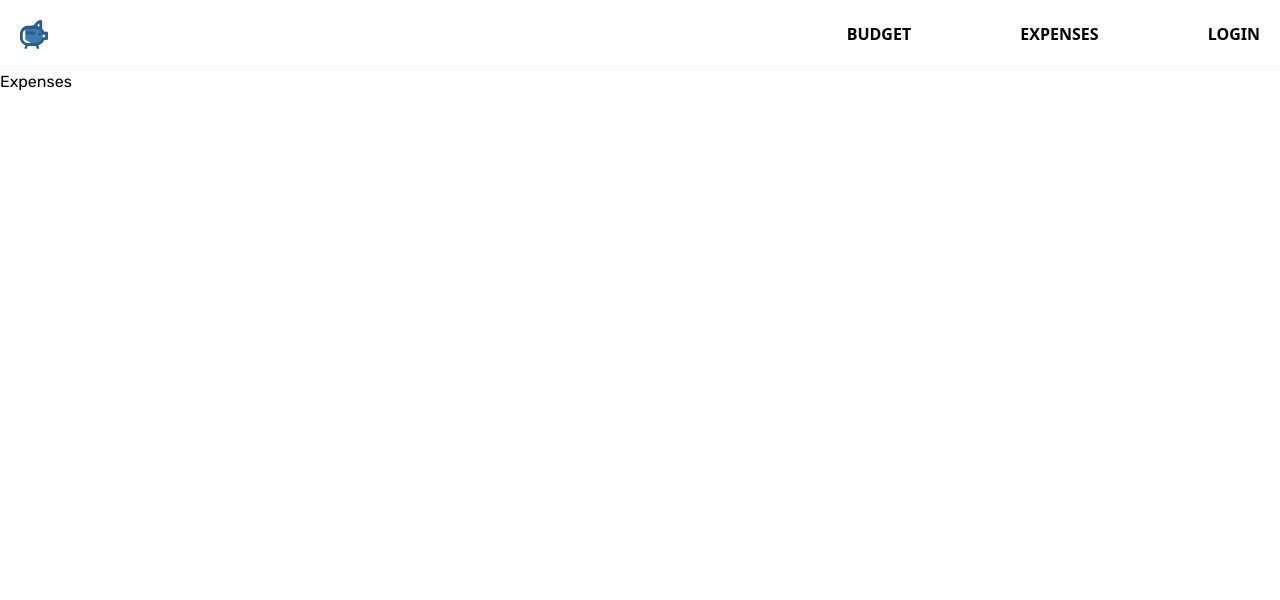
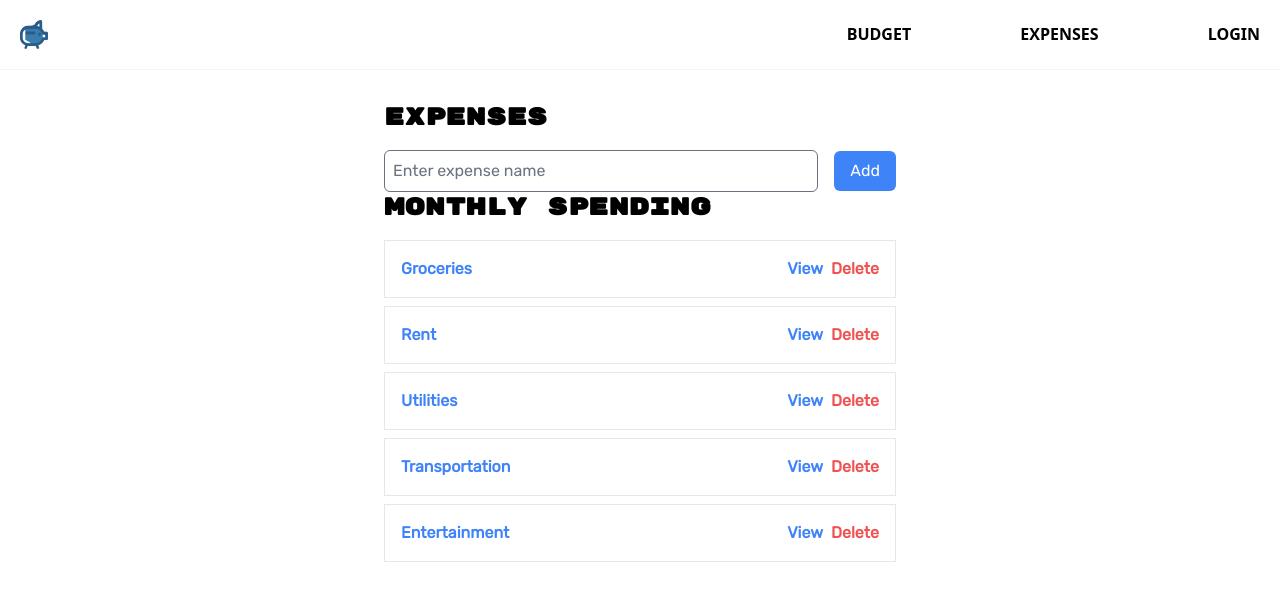
Before and after one commit to bdaly101/Budget_Buddy, a React (Vite) app in the folder client/: page /expenses in a window 1280 px wide. Shown: the top 600 px of the page. Built offline with nearby package versions, Linux system fonts and the light colour scheme.

Commit message:
created the expense and single expense page.

```diff
--- a/client/src/pages/Expenses.jsx
+++ b/client/src/pages/Expenses.jsx
@@ -1,10 +1,151 @@
+import React, { useState, useEffect } from 'react';
+import { useNavigate, useParams } from 'react-router-dom';
+import SingleExpense from './SingleExpense';
+
 const Expenses = () => {
-    return (
+  // React Router hooks for navigation and getting parameters from the URL
+  const navigate = useNavigate();
+  const { expenseIndex } = useParams();
 
-      <div >
-        <p>Expenses</p>
-      </div>
-    );
+  // State variables to manage expenses
+  const [newExpense, setNewExpense] = useState('');
+  const [expenses, setExpenses] = useState([
+    'Groceries',
+    'Rent',
+    'Utilities',
+    'Transportation',
+    'Entertainment',
+  ]);
+
+  // State variables to manage selected expense and associated purchases and total cost
+  const [selectedExpense, setSelectedExpense] = useState(null);
+  const [purchases, setPurchases] = useState([]); // State for purchases
+  const [totalCost, setTotalCost] = useState(0); // State for total cost
+
+  // useEffect to update purchases and total cost based on selectedExpense and expenseIndex
+  useEffect(() => {
+    if (selectedExpense !== null && expenseIndex) {
+      // Update purchases and total cost based on selectedExpense
+      // You should replace this with your actual logic to fetch or calculate purchases and total cost
+      // For now, I'll set them as empty and 0 respectively
+      setPurchases([]);
+      setTotalCost(0);
+    }
+  }, [selectedExpense, expenseIndex]);
+
+  // Handler for adding a new expense
+  const handleAddExpense = () => {
+    if (newExpense.trim() !== '') {
+      setExpenses((prevExpenses) => [...prevExpenses, newExpense]);
+      setNewExpense('');
+    }
   };
 
-  export default Expenses;
+  // Handler for updating an existing expense
+  const handleUpdateExpense = (newExpenseName, newTotalCost) => {
+    if (selectedExpense !== null && newExpense.trim() !== '') {
+      const updatedExpenses = [...expenses];
+      updatedExpenses[selectedExpense] = newExpense;
+      setExpenses(updatedExpenses);
+      setNewExpense('');
+      setSelectedExpense(null);
+    }
+  };
+
+  // Handler for editing the name of an expense
+  const handleEditName = (index) => {
+    setNewExpense(expenses[index]);
+    setSelectedExpense(index);
+  };
+
+  // Handler for editing or adding an expense
+  const handleEditExpense = () => {
+    if (selectedExpense === null) {
+      handleAddExpense();
+    } else {
+      handleUpdateExpense();
+    }
+  };
+
+  // Handler for deleting an expense
+  const handleDeleteExpense = (index) => {
+    const updatedExpenses = expenses.filter((_, i) => i !== index);
+    setExpenses(updatedExpenses);
+    setNewExpense('');
+    setSelectedExpense(null);
+  };
+
+  // Handler for viewing an expense
+  const handleViewExpense = (index) => {
+    setSelectedExpense(index);
+    navigate(`/expenses/${index}`);
+  };
+
+  return (
+    <div className="my-8 mx-auto max-w-lg">
+      <h2 className="text-2xl font-semibold mb-4">Expenses</h2>
+
+      {/* Input and button for adding/editing an expense */}
+      <div className="flex items-center space-x-4">
+        <input
+          type="text"
+          value={newExpense}
+          onChange={(e) => setNewExpense(e.target.value)}
+          placeholder="Enter expense name"
+          className="p-2 border rounded-md focus:outline-none focus:ring focus:border-blue-300 flex-grow"
+        />
+        <button
+          onClick={handleEditExpense}
+          className="px-4 py-2 bg-blue-500 text-white rounded-md focus:outline-none focus:ring focus:border-blue-300"
+        >
+          {selectedExpense !== null ? 'Save Changes' : 'Add'}
+        </button>
+      </div>
+
+      <h3 className="text-2xl font-semibold mb-4">Monthly Spending</h3>
+
+      {/* Displaying the list of expenses */}
+      <div className="mt-4">
+        {expenses.map((expense, index) => (
+          <div key={index} className="border p-4 mb-2 flex justify-between items-center">
+            <span
+              onClick={() => handleEditName(index)}
+              className="text-blue-500 font-semibold cursor-pointer hover:underline"
+            >
+              {expense}
+            </span>
+            <div className="flex space-x-2">
+              {/* Button to view an expense */}
+              <span
+                onClick={() => handleViewExpense(index)}
+                className="text-blue-500 font-semibold cursor-pointer hover:underline"
+              >
+                View
+              </span>
+              {/* Button to delete an expense */}
+              <span
+                onClick={() => handleDeleteExpense(index)}
+                className="text-red-500 font-semibold cursor-pointer hover:underline"
+              >
+                Delete
+              </span>
+            </div>
+          </div>
+        ))}
+      </div>
+
+      {/* Render SingleExpense component conditionally based on selectedExpense and whether on the single expense view */}
+      {selectedExpense !== null && expenseIndex && (
+        <SingleExpense
+          selectedExpenseName={expenses[selectedExpense]}
+          purchases={purchases}
+          totalCost={totalCost}
+          onUpdateExpense={handleUpdateExpense}
+          onAddPurchase={() => {}} // Add your function for adding a purchase
+        />
+      )}
+    </div>
+  );
+};
+
+export default Expenses;
--- a/client/src/pages/SingleExpense.jsx
+++ b/client/src/pages/SingleExpense.jsx
@@ -1,23 +1,102 @@
-import React from 'react';
+import React, { useState, useEffect } from 'react';
 
-const SingleExpense = ({ purchases = [], expenseName, totalCost }) => {
-  if (!purchases.length) {
-    return <h3>No Purchases Yet</h3>;
-  }
+const SingleExpense = ({ purchases = [], selectedExpenseName, totalCost, onUpdateExpense, onAddPurchase }) => {
+  // State variables to manage the component's internal state
+  const [newExpenseName, setNewExpenseName] = useState(selectedExpenseName);
+  const [newTotalCost, setNewTotalCost] = useState(totalCost);
+  const [newPurchase, setNewPurchase] = useState('');
+  const [purchaseCost, setPurchaseCost] = useState('');
+  const [purchaseList, setPurchaseList] = useState(purchases);
+
+  // useEffect to update local state when selectedExpenseName or totalCost change
+  useEffect(() => {
+    if (selectedExpenseName !== null && totalCost !== null) {
+      setNewExpenseName(selectedExpenseName);
+      setNewTotalCost(totalCost);
+      console.log('Expense Name:', selectedExpenseName);
+    }
+  }, [selectedExpenseName, totalCost]);
+
+  // Handler for updating the expense details
+  const handleUpdateExpense = () => {
+    if (newExpenseName.trim() !== '' && newTotalCost.trim() !== '') {
+      onUpdateExpense(newExpenseName, parseFloat(newTotalCost));
+    } else {
+      console.log('Invalid input for updating expense.');
+    }
+  };
+
+  // Handler for adding a new purchase
+  const handleAddPurchase = () => {
+    if (newPurchase.trim() !== '' && purchaseCost.trim() !== '') {
+      const newPurchaseItem = {
+        _id: purchaseList.length + 1,
+        createdAt: new Date().toLocaleString(),
+        item: newPurchase,
+        cost: parseFloat(purchaseCost),
+      };
+
+      // Updating purchaseList with the new purchase item
+      setPurchaseList((prevPurchases) => [...prevPurchases, newPurchaseItem]);
+      // Callback to parent component to handle the addition of a purchase
+      onAddPurchase(newPurchaseItem);
+      // Resetting input fields
+      setNewPurchase('');
+      setPurchaseCost('');
+    } else {
+      console.log('Invalid input for adding purchase.');
+    }
+  };
 
   return (
     <>
-      <div className="p-5 display-inline-block" style={{ borderBottom: '1px dotted #1a1a1a' }}>
-        <h3>Purchases</h3>
-        <p>Expense Name: {expenseName}</p>
-        <p>Total Cost: ${totalCost}</p>
+      {/* Expense Details Section */}
+      <div className="p-5 border-b">
+        <h2 className="text-2xl font-semibold mb-4">Expense Details</h2>
+        <div className="mb-2">
+          <span className="font-semibold">Expense Name:</span> {selectedExpenseName}
+        </div>
+        <div className="mb-2">
+          <span className="font-semibold">Total Cost:</span> ${newTotalCost}
+        </div>
       </div>
-      <div className="flex-row my-4">
-        {purchases.map((purchase) => (
+
+      {/* Add Purchase Section */}
+      <div className="my-4">
+        <div className="p-5 border-b">
+          <h3 className="text-lg font-semibold mb-2">Add Purchase</h3>
+          {/* Input field for purchase item */}
+          <input
+            type="text"
+            value={newPurchase}
+            onChange={(e) => setNewPurchase(e.target.value)}
+            placeholder="Enter purchase item"
+            className="p-2 border rounded-md focus:outline-none focus:ring focus:border-blue-300"
+          />
+          {/* Input field for purchase cost */}
+          <input
+            type="text"
+            value={purchaseCost}
+            onChange={(e) => setPurchaseCost(e.target.value)}
+            placeholder="Enter purchase cost"
+            className="p-2 border rounded-md focus:outline-none focus:ring focus:border-blue-300"
+          />
+          {/* Button to add a new purchase */}
+          <button
+            onClick={handleAddPurchase}
+            className="px-4 py-2 bg-blue-500 text-white rounded-md focus:outline-none focus:ring focus:border-blue-300"
+          >
+            Add Purchase
+          </button>
+        </div>
+
+        {/* Displaying the list of purchases */}
+        {purchaseList.map((purchase) => (
           <div key={purchase._id} className="col-12 mb-3 pb-3">
             <div className="p-3 bg-dark text-light">
               <p>{purchase.createdAt}</p>
-              <p>{purchase.cost}</p>
+              <p>Item: {purchase.item}</p>
+              <p>Cost: ${purchase.cost}</p>
             </div>
           </div>
         ))}
```
